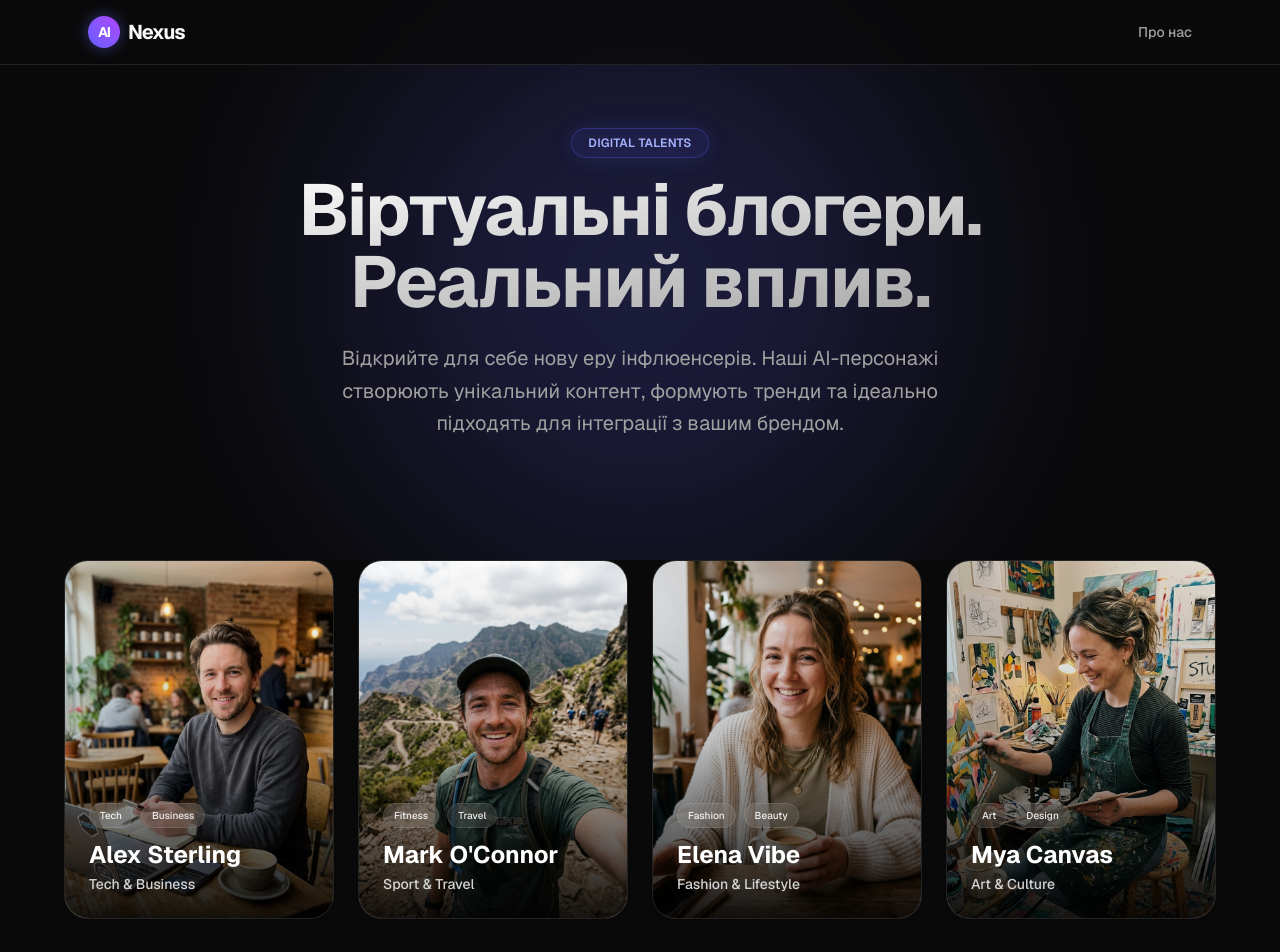
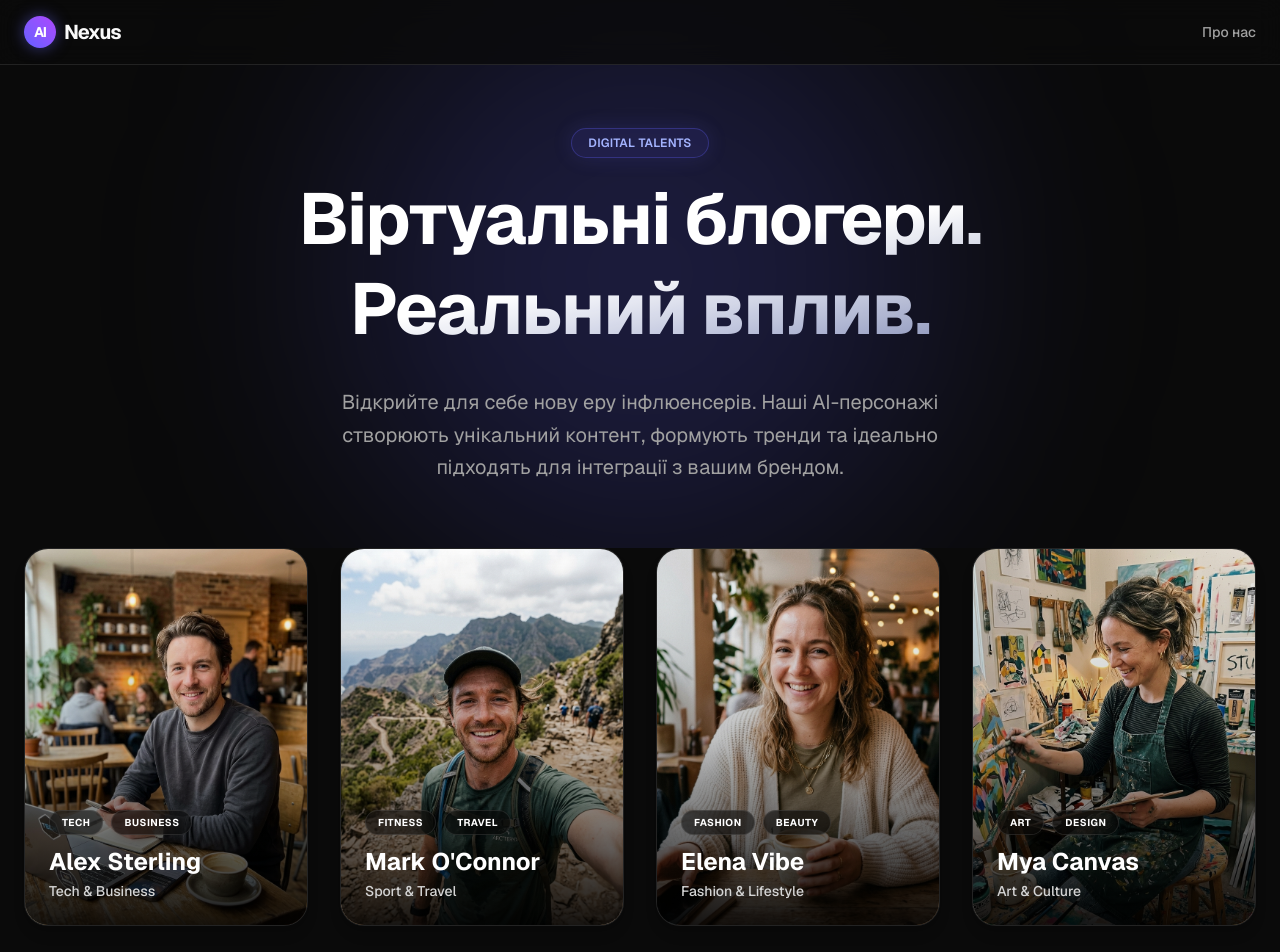
Before and after one commit to Dmytriy-OL/ai-nexus, a Next.js app: page / in a window 1280 px wide. Shown: the top 952 px of the page. Built offline with nearby package versions, Linux system fonts and the light colour scheme.

Commit message:
style: perfect grid spacing and hero typography

```diff
--- a/src/app/page.tsx
+++ b/src/app/page.tsx
@@ -64,7 +64,7 @@ export default function Showcase() {
     <div className="min-h-screen bg-neutral-950 text-neutral-50 selection:bg-indigo-500/30">
       {/* Navbar */}
       <nav className="fixed top-0 w-full z-40 bg-neutral-950/80 backdrop-blur-md border-b border-white/10">
-        <div className="max-w-6xl mx-auto px-6 py-4 flex items-center justify-between">
+        <div className="max-w-7xl mx-auto px-6 py-4 flex items-center justify-between">
           <div className="font-bold text-xl tracking-tighter flex items-center gap-2">
             <span className="w-8 h-8 rounded-full bg-gradient-to-tr from-indigo-500 to-purple-500 flex items-center justify-center text-white text-sm shadow-[0_0_15px_rgba(99,102,241,0.5)]">AI</span>
             Nexus
@@ -76,7 +76,7 @@ export default function Showcase() {
       </nav>
 
       {/* Hero Section */}
-      <section className="relative pt-32 pb-20 px-6 overflow-hidden">
+      <section className="relative pt-32 pb-10 px-6 overflow-hidden">
         <div className="absolute top-1/2 left-1/2 -translate-x-1/2 -translate-y-1/2 w-[600px] h-[600px] bg-indigo-500/20 blur-[120px] rounded-full pointer-events-none" />
 
         <div className="max-w-4xl mx-auto text-center relative z-10">
@@ -92,7 +92,7 @@ export default function Showcase() {
             initial={{ opacity: 0, y: 20 }}
             animate={{ opacity: 1, y: 0 }}
             transition={{ duration: 0.5, delay: 0.1 }}
-            className="text-5xl md:text-7xl font-bold tracking-tight mb-6 bg-clip-text text-transparent bg-gradient-to-br from-white to-neutral-400"
+            className="text-5xl md:text-7xl font-bold tracking-tight mb-6 bg-clip-text text-transparent bg-gradient-to-br from-white via-white to-indigo-300/60 leading-tight pb-2"
           >
             Віртуальні блогери. <br />Реальний вплив.
           </motion.h1>
@@ -100,7 +100,7 @@ export default function Showcase() {
             initial={{ opacity: 0, y: 20 }}
             animate={{ opacity: 1, y: 0 }}
             transition={{ duration: 0.5, delay: 0.2 }}
-            className="text-lg md:text-xl text-neutral-400 mb-10 max-w-2xl mx-auto leading-relaxed"
+            className="text-lg md:text-xl text-neutral-400 mb-6 max-w-2xl mx-auto leading-relaxed"
           >
             Відкрийте для себе нову еру інфлюенсерів. Наші AI-персонажі створюють унікальний контент, формують тренди та ідеально підходять для інтеграції з вашим брендом.
           </motion.p>
@@ -109,7 +109,7 @@ export default function Showcase() {
 
       {/* Grid Section */}
       <section className="px-6 pb-32">
-        <div className="max-w-6xl mx-auto grid grid-cols-1 sm:grid-cols-2 lg:grid-cols-4 gap-6">
+        <div className="max-w-7xl mx-auto grid grid-cols-1 sm:grid-cols-2 lg:grid-cols-4 gap-6 md:gap-8">
           {bloggers.map((blogger, idx) => (
             <motion.div
               key={blogger.id}
@@ -133,7 +133,7 @@ export default function Showcase() {
                 <div className="absolute bottom-0 left-0 w-full p-6">
                   <div className="flex flex-wrap gap-2 mb-3">
                     {blogger.tags.slice(0,2).map(tag => (
-                      <span key={tag} className="px-2.5 py-1 rounded-full bg-white/10 backdrop-blur-md text-[10px] font-medium text-white/90 border border-white/10">
+                      <span key={tag} className="px-3 py-1 rounded-full bg-black/50 backdrop-blur-md text-[10px] uppercase font-bold text-white border border-white/10 tracking-wider">
                         {tag}
                       </span>
                     ))}
```
